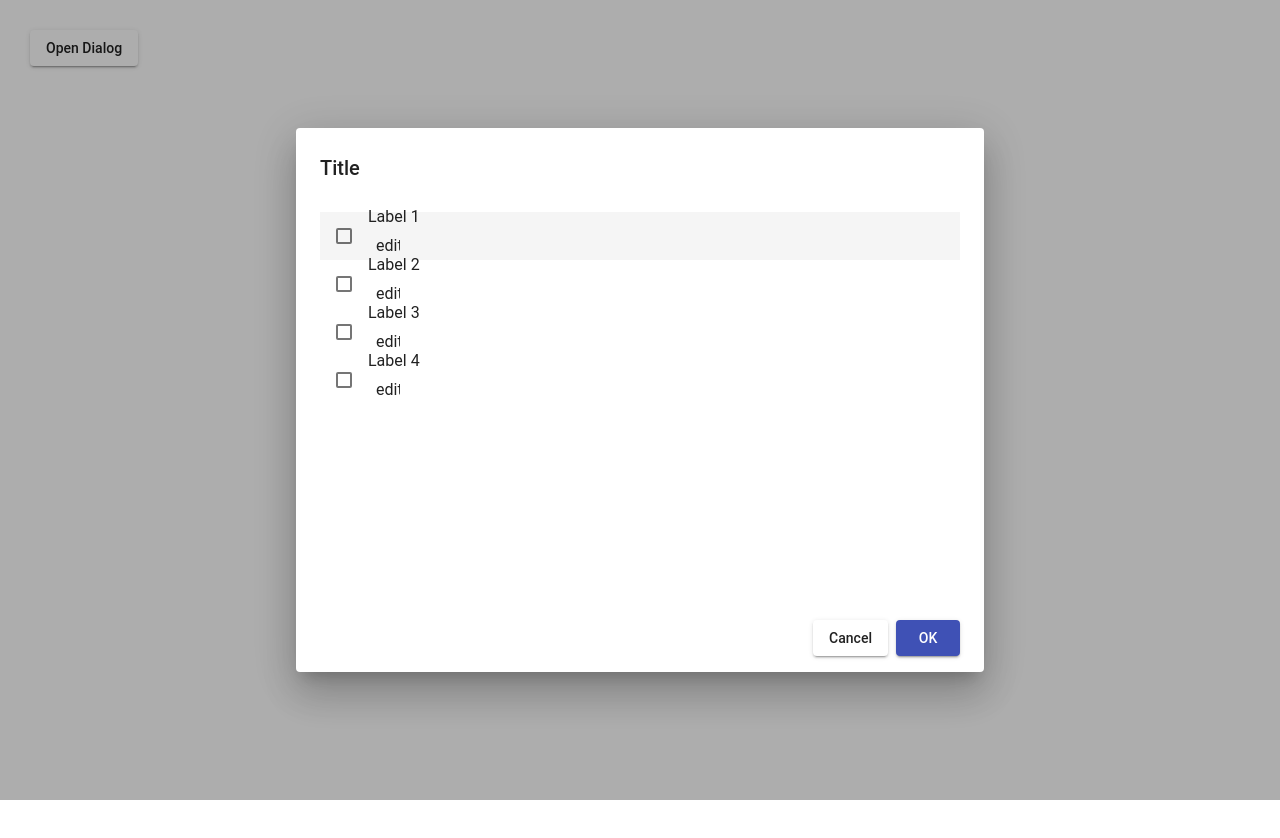
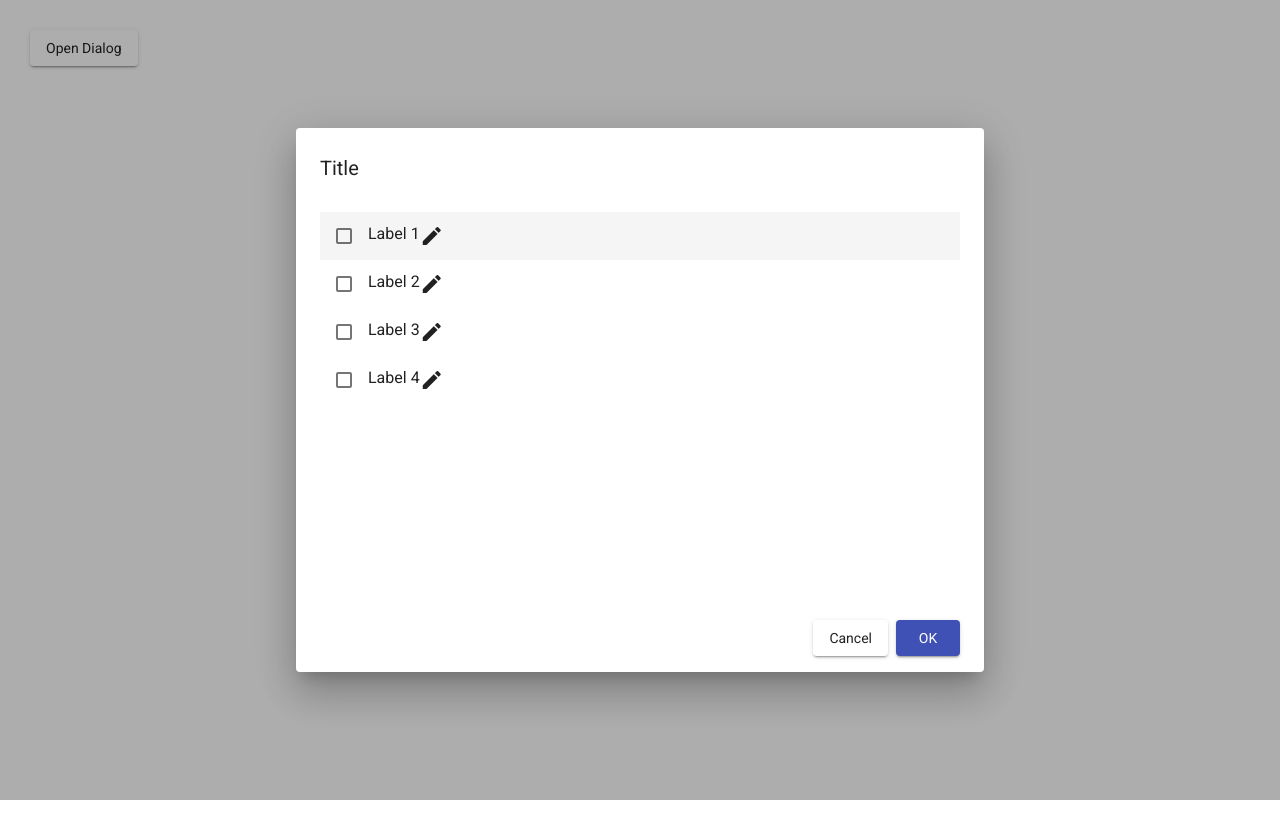
Before and after one commit to Sairam-Reddy/angular-label-dialog-module, an Angular app: page / in a window 1280 px wide. Both pictures are taken after a click on the button "Open Dialog". Shown: the top 838 px of the page. After the commit the page ends 800 px from the top, so only its background shows below. Built offline with nearby package versions, Linux system fonts and the light colour scheme.

Commit message:
2 files modified

```diff
--- a/src/app/components/label-dialog/label-dialog.component.html
+++ b/src/app/components/label-dialog/label-dialog.component.html
@@ -7,12 +7,16 @@
       role="listitem"
       *ngFor="let label of data.labels"
     >
-      <div matLine [title]="label.name">
-        {{ label.name }}
+      <div fxFlex fxLayout="row">
+        <div matLine [title]="label.name">
+          {{ label.name }}
+        </div>
+        <mat-icon>create</mat-icon>
       </div>
-      <button mat-icon-button>
-        <mat-icon>edit</mat-icon>
-      </button>
+
+      <!-- <button mat-icon-button> -->
+
+      <!-- </button> -->
     </mat-list-option>
   </mat-selection-list>
 </mat-dialog-content>
--- a/src/index.html
+++ b/src/index.html
@@ -1 +1,12 @@
-<my-app>loading</my-app>
+<!DOCTYPE html>
+<html>
+  <head>
+    <link
+      href="https://fonts.googleapis.com/css?family=Roboto:300,400,700|Material+Icons"
+      rel="stylesheet"
+    />
+  </head>
+  <body>
+    <my-app></my-app>
+  </body>
+</html>
```
